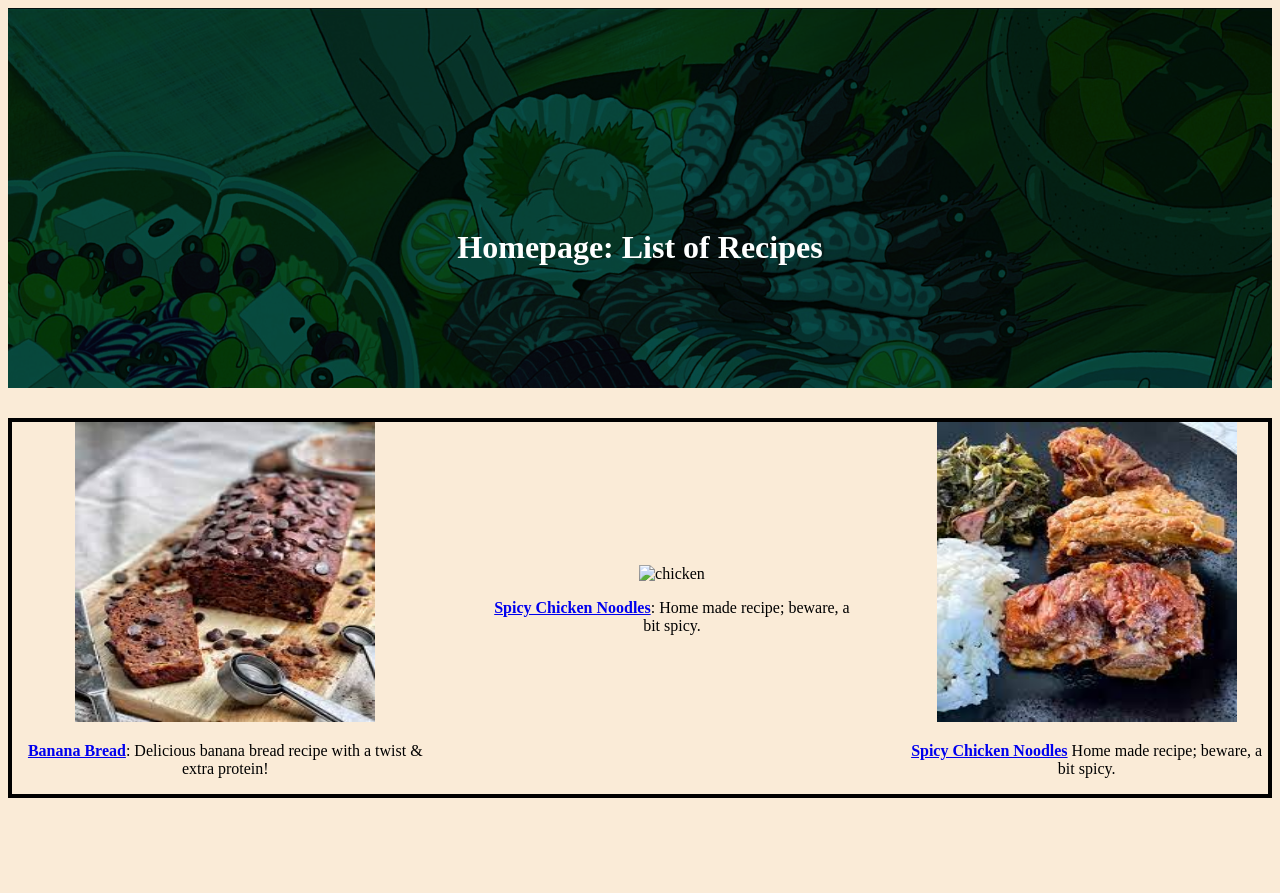
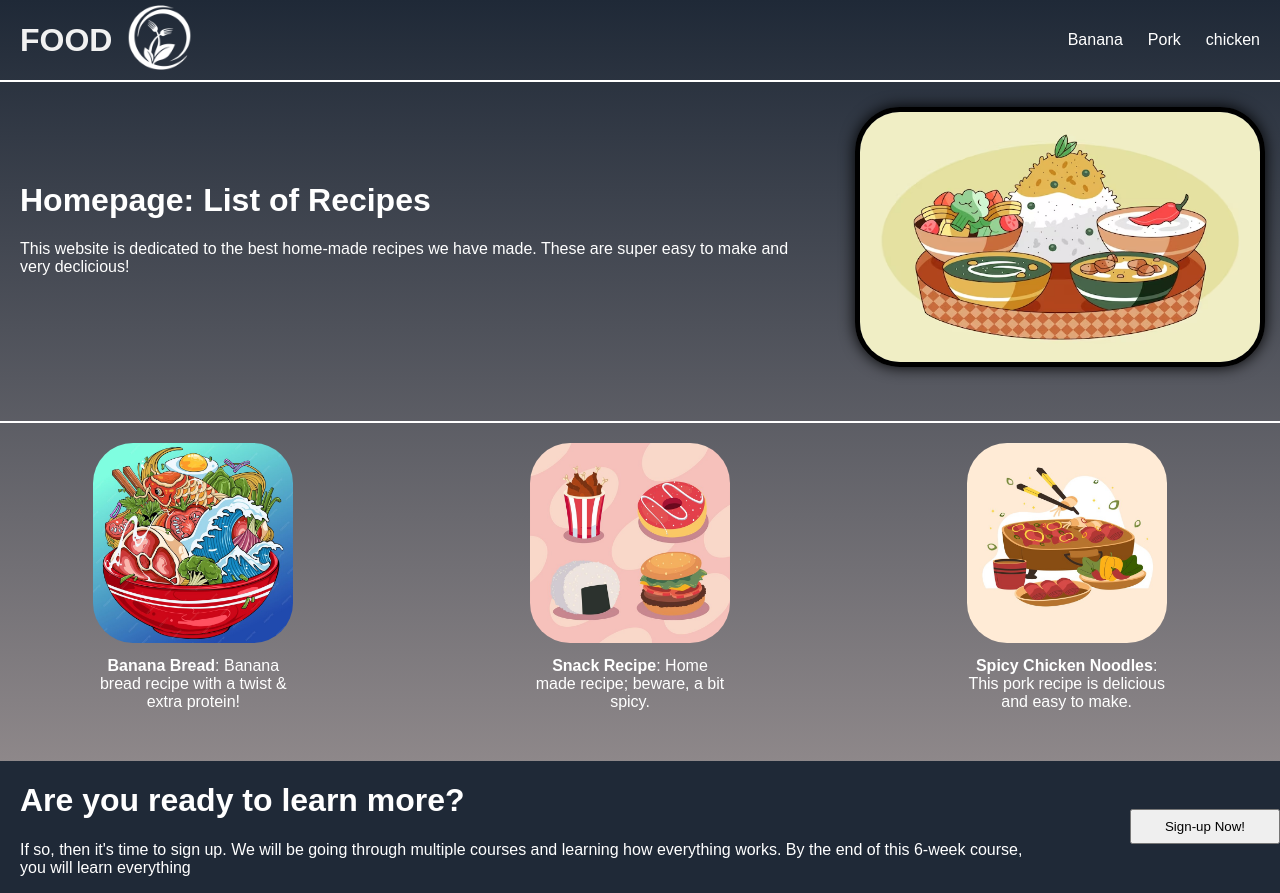
Before and after one commit to kbeqiri14/odin-recipes, a plain HTML site: page index.html in a window 1280 px wide. Before the commit the page ends 806 px from the top, so only its background shows below. Drawn offline with Linux system fonts and the light colour scheme.

Commit message:
add everything I just created

```diff
--- a/css/index.css
+++ b/css/index.css
@@ -1,32 +1,111 @@
 body {
-    background-color: antiquewhite;
+    background: linear-gradient(to bottom,#1F2937,rgb(161, 152, 152));
+    font-family: Arial, Helvetica, sans-serif;
+    overflow: auto;
+    margin: 0px
 }
 
-.main_header {
-    /* display: flex; */
-    /* flex: 1; */
-    padding: 200px 0px 100px 0px;
-    background-color: #074f57;
-    background-image: url(../images/landscape.jpeg);
-    background-repeat: no-repeat;
-    text-align: center;
-    background-size: cover;
-    background-position: top center repeat-y;
-    margin-bottom: 30px;
+.container_1{
+    display: flex;
+    justify-content: space-between;
+    align-items: center;
+    padding: 0 20px 0 20px;
+    box-shadow: 50px;
+    height: 5rem;
+    color:rgb(241, 241, 241);
+    border-bottom: 2px solid white;
+    flex: 1;
+}
+
+.container_1_left{
+    display: flex;
+    align-items:center;
+    gap:10px;
+}
+.container_1_left img{
+    background-size: contain;
+    width: 75px;
+    height: 75px;
+    filter:brightness(0) invert(1);
+    padding: 0px 0px 5px 0px;
+}
+
+.container_1_right{
+    display: flex;
+    gap: 25px;
+}
+.container_1_right a{
+    text-decoration: none;
+    color: white
+}
+
+.container_1_right a:hover{
+    text-decoration: underline;
+}
+
+.container_2{
+    display: flex;
+    justify-content: space-between;
+    align-items: center;
+    gap: 20px;
+    margin: 0px 0px 50px 0px;
+}
+.container_2_left{
+    padding: 0px 40px 0px 20px;
     color: white;
-    background-blend-mode: multiply;
-
 }
 
 
-.flexbox{
+.container_2_right img{
+    width: 400px;
+    height: 250px;
+    margin: 25px 15px 0px 0px;
+    border-radius: 45px;
+    border: 5px solid black;
+    box-shadow:0px 0px 15px 0px;
+}
+
+.container_3{
     display:flex;
     gap: 50px;
-    justify-content: center;
+    justify-content: space-around;
     align-items: center;
-    flex-direction: row;
-    border: 4px solid black;
     flex:1;
     text-align: center;
+    padding: 20px 20px 0px 0px;
+    border-top: 2px solid white;
+    flex-wrap: wrap;
 
 }
+.container_3_content img{
+    height: 200px;
+    width: 200px;
+    border-radius: 40px;
+    margin: 0px 0px 10px 0px;
+}
+.container_3_content figcaption {
+    text-align: center;
+    width: 200px;
+    color: white;
+    text-decoration: none;
+}
+.container_3_content a{
+    text-decoration: none;
+    color: white;
+}
+.container_4{
+    display: flex;
+    justify-content: space-around;
+    align-items: center;
+    margin: 50px 0px 0px 0px;
+    background-color: #1F2937;
+}
+
+.container_4_right{
+    color: white;
+    padding: 0px 100px 0px 20px;
+}
+.container_4_left button {
+    width: 150px;
+    height: 35px;
+}
--- a/index.html
+++ b/index.html
@@ -10,26 +10,54 @@
 </head>
 
 <body>
-    <div class="main_header">
-        <h1>Homepage: List of Recipes</h1>
+    <div class="container_1">
+        <div class="container_1_left">
+            <h1>FOOD</h1>
+            <img src="images/logo.png" alt="logo">
+        </div>
+        <div class="container_1_right">
+            <a href="recipes/banana_bread.html">Banana</a>
+            <a href="recipes/pork.html">Pork</a>
+            <a href="recipes/chicken_noodles.html">chicken</a>
+        </div>
     </div>
-
-    <div class="flexbox">
-        <div>
-            <img src="images/chocolate.jpeg" alt="chocolate" height="300" width="300">
-            <p><a href="recipes/banana_bread.html" target="_blank"><strong>Banana Bread</strong></a>: Delicious banana bread recipe with a twist & extra protein!</a></p>
+    <div class="container_2">
+            <div class="container_2_left">
+                <h1>Homepage: List of Recipes</h1>
+                <p>This website is dedicated to the best home-made recipes we have made.
+                    These are super easy to make and very declicious!</p>
+            </div>
+            <div class="container_2_right">
+                <img src="images/photo.avif" alt="fruit">
+            </div>
+    </div>
+    <div class="container_3">
+        <div class="container_3_content">
+            <img src="images/food2.jpg" alt="chocolate">
+            <figcaption><a href="recipes/banana_bread.html" target="_blank"><strong>Banana Bread</strong></a>:
+                Banana bread recipe with a twist & extra protein!</figcaption>
+        </div>
+        <div class="container_3_content">
+            <img src="images/food3.jpg" alt="chicken">
+            <figcaption><a href="recipes/chicken_noodles.html" target="_blank"><strong>Snack Recipe</strong></a>:
+                Home made recipe; beware, a bit spicy.</figcaption>
         </div>
 
-        <div>
-            <img src="images/Chicken-Lo-Mein-Square-FS-1.jpg" alt="chicken" width="300" height="300">
-            <p><a href="recipes/chicken_noodles.html" target="_blank"><strong>Spicy Chicken Noodles</strong></a>: Home made recipe; beware, a bit spicy.</p>
-        </div>
-
-        <div>
-            <img src="images/pork.jpeg" alt="pork" height="300" width="300">
-            <p><a href="recipes/pork.html" target="_blank"><strong>Spicy Chicken Noodles</strong></strong></a> Home made recipe; beware, a bit spicy.</p>
+        <div class="container_3_content">
+            <img src="images/food4.jpg" alt="pork">
+            <figcaption><a href="recipes/pork.html" target="_blank"><strong>Spicy Chicken Noodles</strong></a>:
+                This pork recipe is delicious and easy to make.</figcaption>
         </div>
     </div>
-
+    <div class="container_4">
+        <div class="container_4_right">
+            <h1>Are you ready to learn more?</h1>
+            <p> If so, then it's time to sign up. We will be going through multiple courses and learning how everything works.
+                By the end of this 6-week course, you will learn everything</p>
+        </div>
+        <div class="container_4_left">
+            <button>Sign-up Now!</button>
+        </div>
+    </div>
 </body>
 </html>
```
Also changed, not shown: images/bowl.png (added), images/bread.jpg (added), images/food1.jpg (added), images/food2.jpg (added), images/food3.jpg (added), images/food4.jpg (added), images/fruit.png (added), images/ham.png (added), images/logo.png (added), images/name.jpg (added), images/photo.avif (added).
